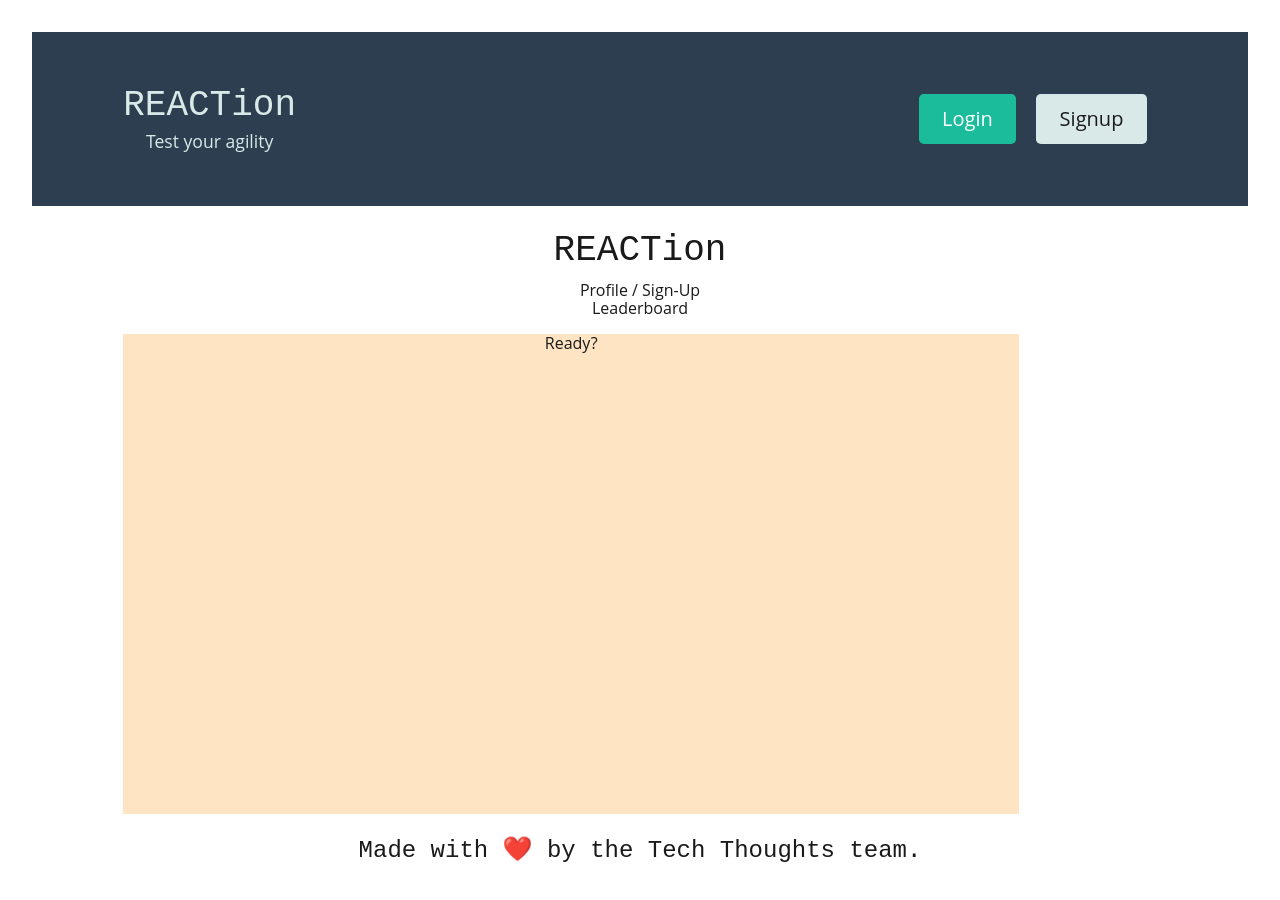
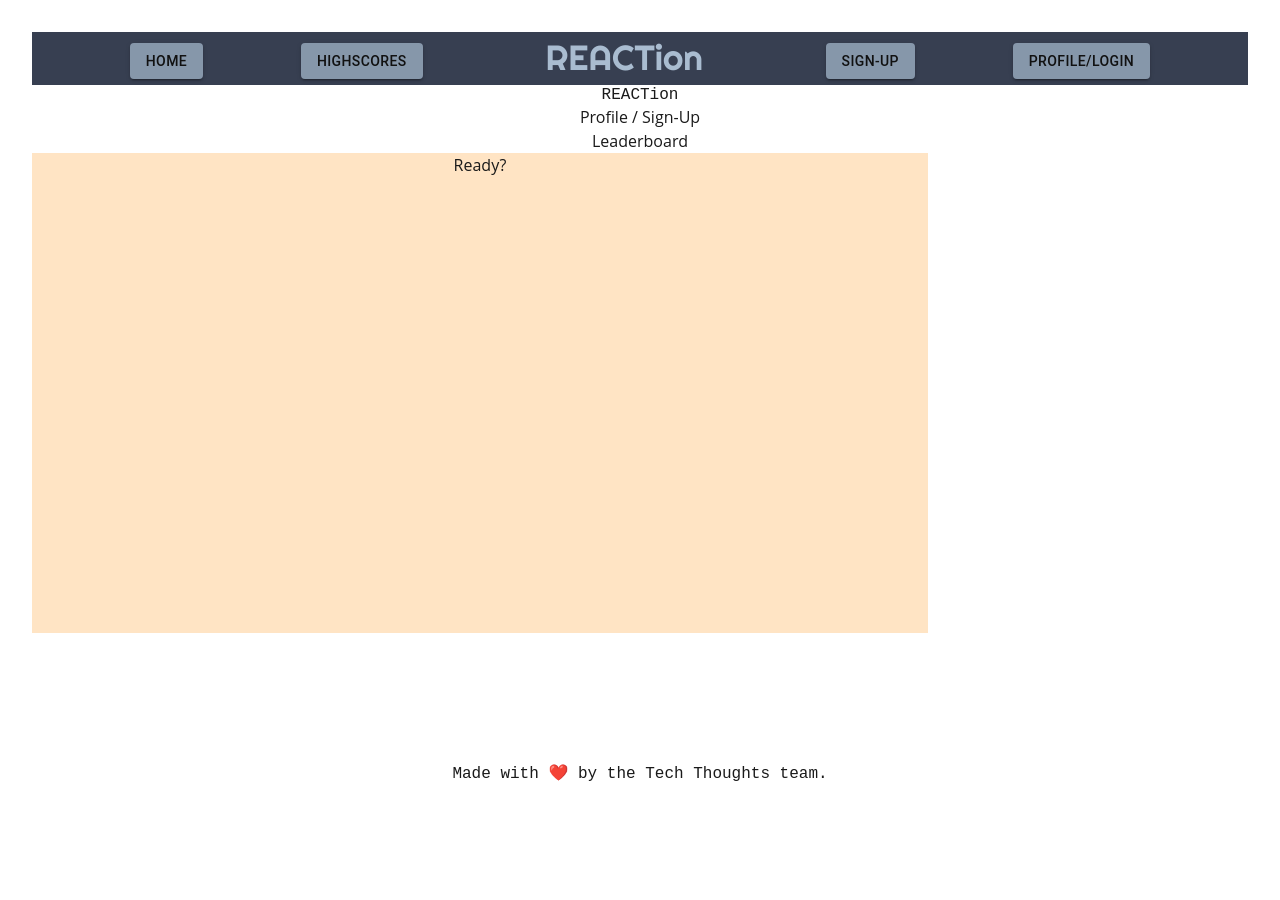
Before and after one commit to hudsonpepper/REACTion, a React (Vite) app in the folder client/: page / in a window 1280 px wide. Shown: the top 900 px of the page. After the commit the page ends 864 px from the top, so only its background shows below. Built offline with nearby package versions, Linux system fonts and the light colour scheme.

Commit message:
header component styled, need functionality with buttons

```diff
--- /dev/null
+++ b/client/src/components/Header/header-name.jsx
@@ -0,0 +1,12 @@
+import { Link } from "react-router-dom";
+function Name() {
+  return (
+    <>
+      <Link to="/">
+        <button className="Name">REACTion</button>
+      </Link>
+    </>
+  );
+}
+
+export default Name;
--- /dev/null
+++ b/client/src/components/Header/header.css
@@ -0,0 +1,47 @@
+@import
+url('https://fonts.googleapis.com/css2?family=Righteous&family=Space+Grotesk:wght@300..700&display=swap');
+
+/*
+#Guide to using installing tailwind with vite
+https://tailwindcss.com/docs/guides/vite
+    1. Create Project
+        -npm create vite@latest my-project -- --template react
+        -cd my-project
+    2. Install depedencies
+        -npm install -D tailwindcss postcss autoprefixer
+        -npx tailwindcss init -p
+    3. Add the paths to all of your template files in your tailwind.config.js file.
+    4. Add the @tailwind directives for each of Tailwind’s layers to your ./src/index.css file.
+*/
+@tailwind base;
+@tailwind components;
+@tailwind utilities;
+
+/* Header Name */
+.Name {
+    padding-left: 25px;
+    padding-right: 25px;
+    color: #A9BCD0;
+
+}
+
+.headerbackground {
+    background-color: #373F51;
+}
+
+.headerComponentsLayout {
+    display: flex;
+    flex-direction: row;
+    align-items: center;
+    justify-content: space-evenly;
+    font-family: "Righteous", sans-serif;
+    font-weight: 400;
+    font-size: 35px;
+    font-style: normal;
+}
+
+.reactLogo {
+    height: 5%;
+    width: auto;
+    margin-left: 50px;
+}
--- a/client/src/components/Header/index.jsx
+++ b/client/src/components/Header/index.jsx
@@ -1,46 +1,61 @@
-import { Link } from "react-router-dom";
+// import { Link } from "react-router-dom";
+// import { AccessAlarm, ThreeDRotation } from "@mui/icons-material";
+// import Auth from "../../utils/auth";
 
-import Auth from "../../utils/auth";
+// const Header = () => {
+//   const logout = (event) => {
+//     event.preventDefault();
+//     Auth.logout();
+//   };
+//   return (
+//     <header className="bg-primary text-light mb-4 py-3 flex-row align-center">
+//       <div className="container flex-row justify-space-between-lg justify-center align-center">
+//         <div>
+//           <Link className="text-light" to="/">
+//             <h1 className="m-0">REACTion</h1>
+//           </Link>
+//           <AccessAlarm/>
+//           <p className="m-0">Test your agility</p>
+//         </div>
+//         <div>
+//           {Auth.loggedIn() ? (
+//             <>
+//               <Link className="btn btn-lg btn-info m-2" to="/me">
+//                 {/* Run the getProfile() method to get access to the unencrypted token value in order to retrieve the user's username  */}
+//                 {Auth.getProfile().authenticatedPerson.username}'s profile
+//               </Link>
+//               <button className="btn btn-lg btn-light m-2" onClick={logout}>
+//                 Logout
+//               </button>
+//             </>
+//           ) : (
+//             <>
+//               <Link className="btn btn-lg btn-info m-2" to="/login">
+//                 Login
+//               </Link>
+//               <Link className="btn btn-lg btn-light m-2" to="/signup">
+//                 Signup
+//               </Link>
+//             </>
+//           )}
+//         </div>
+//       </div>
+//     </header>
+//   );
+// };
 
-const Header = () => {
-  const logout = (event) => {
-    event.preventDefault();
-    Auth.logout();
-  };
+// export default Header;
+
+import Nav from "./nav-bar";
+
+import "../Header/header.css";
+
+export default function HeaderSection() {
   return (
-    <header className="bg-primary text-light mb-4 py-3 flex-row align-center">
-      <div className="container flex-row justify-space-between-lg justify-center align-center">
-        <div>
-          <Link className="text-light" to="/">
-            <h1 className="m-0">REACTion</h1>
-          </Link>
-          <p className="m-0">Test your agility</p>
-        </div>
-        <div>
-          {Auth.loggedIn() ? (
-            <>
-              <Link className="btn btn-lg btn-info m-2" to="/me">
-                {/* Run the getProfile() method to get access to the unencrypted token value in order to retrieve the user's username  */}
-                {Auth.getProfile().authenticatedPerson.username}'s profile
-              </Link>
-              <button className="btn btn-lg btn-light m-2" onClick={logout}>
-                Logout
-              </button>
-            </>
-          ) : (
-            <>
-              <Link className="btn btn-lg btn-info m-2" to="/login">
-                Login
-              </Link>
-              <Link className="btn btn-lg btn-light m-2" to="/signup">
-                Signup
-              </Link>
-            </>
-          )}
-        </div>
-      </div>
-    </header>
+    <>
+      <header className="headerbackground">
+        <Nav />
+      </header>
+    </>
   );
-};
-
-export default Header;
+}
--- /dev/null
+++ b/client/src/components/Header/nav-bar.jsx
@@ -0,0 +1,57 @@
+import Button from "@mui/material/Button";
+import Name from "../Header/header-name";
+import { Link, useLocation } from "react-router-dom";
+import {
+  createTheme,
+  alpha,
+  getContrastRatio,
+  ThemeProvider,
+} from "@mui/material/styles";
+
+const greyBase = "#A9BCD0";
+const greyMain = alpha(greyBase, 0.7);
+
+const theme = createTheme({
+  palette: {
+    Grey: {
+      main: greyMain,
+      light: alpha(greyBase, 0.5),
+      dark: alpha(greyBase, 0.9),
+      contrastText: getContrastRatio(greyMain, "#fff") > 4.5 ? "#fff" : "#111",
+    },
+  },
+});
+
+export default function Nav({ color }) {
+  const currentPage = useLocation().pathname;
+
+  return (
+    <>
+      <section className="headerComponentsLayout">
+        <ThemeProvider theme={theme}>
+          <Link to="/">
+            <Button variant="contained" color="Grey">
+              Home
+            </Button>
+          </Link>
+          <Link to="/Portfolio">
+            <Button variant="contained" color="Grey" text="Righteous">
+              HighScores
+            </Button>
+          </Link>
+          <Name />
+          <Link to="/Contact">
+            <Button variant="contained" color="Grey">
+              Sign-Up
+            </Button>
+          </Link>
+          <div>
+            <Button variant="contained" color="Grey">
+              Profile/Login
+            </Button>
+          </div>
+        </ThemeProvider>
+      </section>
+    </>
+  );
+}
```
Also changed, not shown: client/src/App.jsx (+8 -8 lines).
